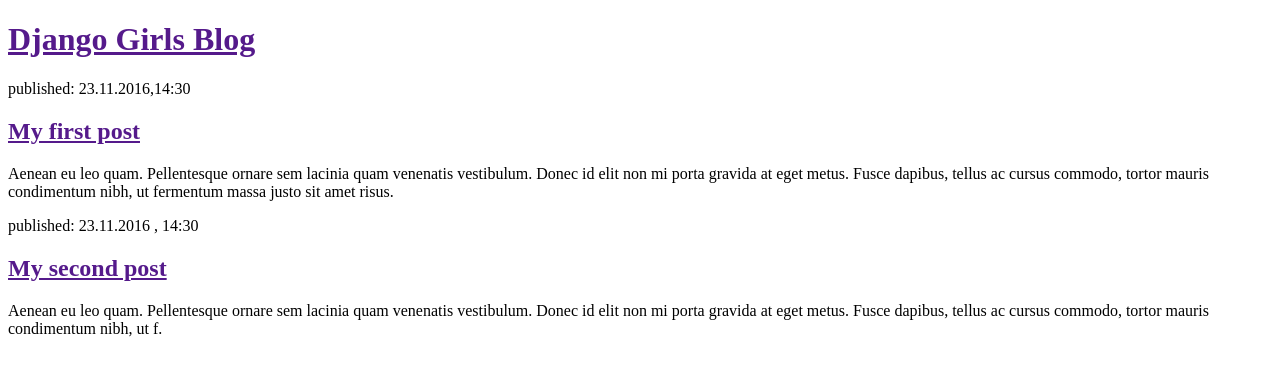
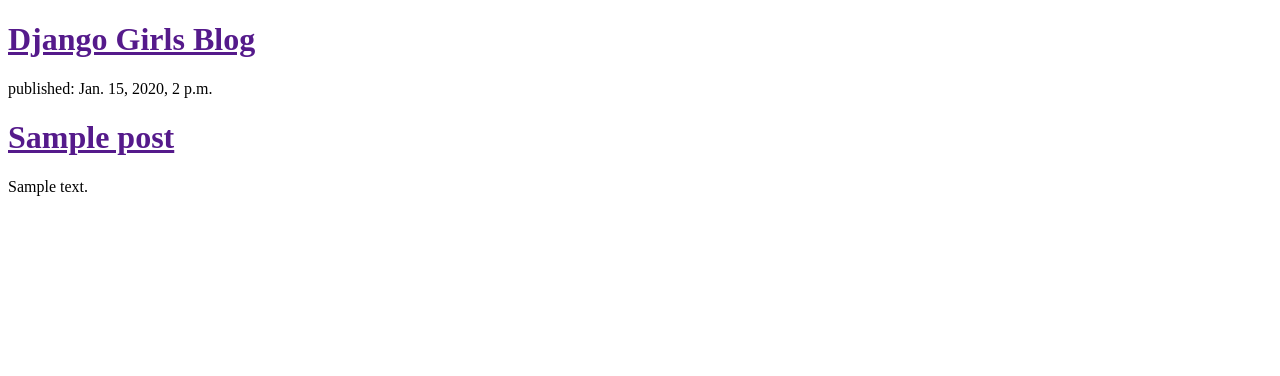
Before and after one commit to jemiks/my-first-blog, a Django app: template blog/templates/blog/post_list.html in a window 1280 px wide. Shown: the top 376 px of the page. Run offline with Django 3.2, Linux system fonts and the light colour scheme; the template is opened without the code that fills it: values that come from a table or form of the project are taken from there, others are empty; tables that the repository leaves empty hold one stand-in row (values such as "Sample post").

Commit message:
modifed templates

```diff
--- a/blog/templates/blog/post_list.html
+++ b/blog/templates/blog/post_list.html
@@ -8,21 +8,12 @@
 <div>
     <h1><a href="">Django Girls Blog</a></h1>
 </div>
-<di>
-    <p>published: 23.11.2016,14:30</p>
-    <h2><a href="">My first post</a></h2>
-    <p>Aenean eu leo quam. Pellentesque ornare sem lacinia quam venenatis vestibulum. Donec id elit non mi porta gravida
-        at eget metus. Fusce dapibus, tellus ac cursus commodo, tortor mauris condimentum nibh, ut fermentum massa justo
-        sit amet risus.</p>
-
-</di>
-<div>
-    <p>published: 23.11.2016 , 14:30</p>
-    <h2><a href="">My second post</a></h2>
-    <p>Aenean eu leo quam. Pellentesque ornare sem lacinia quam venenatis vestibulum. Donec id elit non mi porta gravida
-        at eget metus. Fusce dapibus, tellus ac cursus commodo, tortor mauris condimentum nibh, ut f.</p>
-
-</div>
-
+ {% for post in posts %}
+        <div>
+            <p>published: {{ post.published_date }}</p>
+            <h1><a href="">{{ post.title }}</a></h1>
+            <p>{{ post.text|linebreaksbr }}</p>
+        </div>
+    {% endfor %}
 </body>
 </html>
--- a/blog/views.py
+++ b/blog/views.py
@@ -1,7 +1,9 @@
 from django.shortcuts import render
+from .models import Post
+from django.utils import timezone
 
 
 # Create your views here.
 def post_list(request):
-    return render(request, 'blog/post_list.html',
-                  {})
+    posts = Post.objects.filter(published_date__lte=timezone.now()).order_by('published_date')
+    return render(request, 'blog/post_list.html', {'posts': posts})
```
